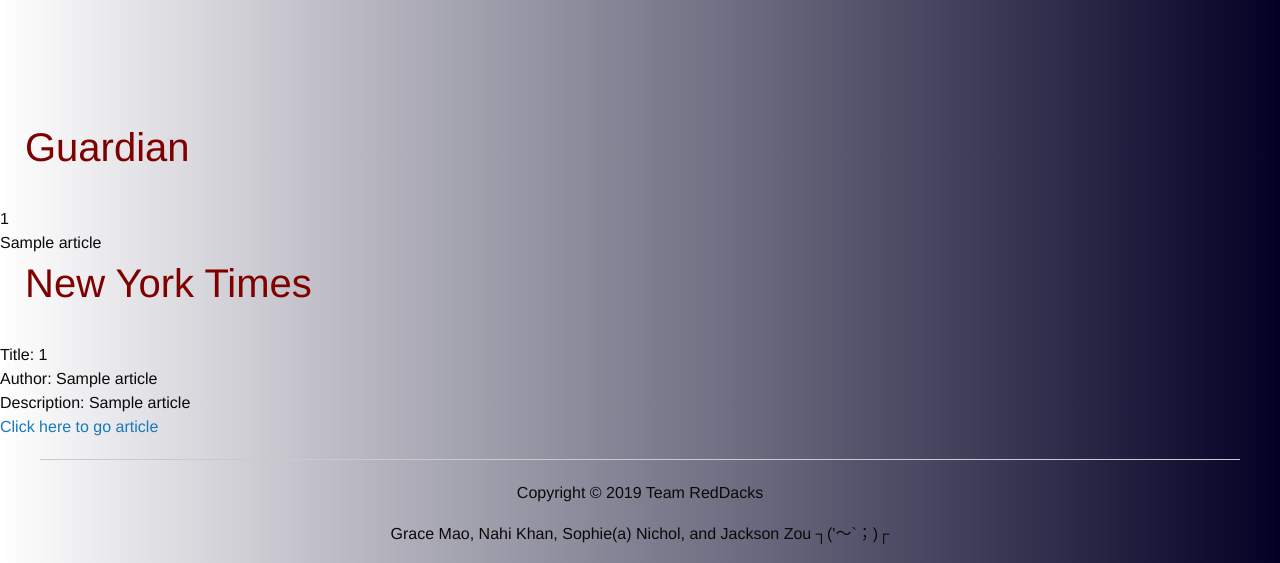
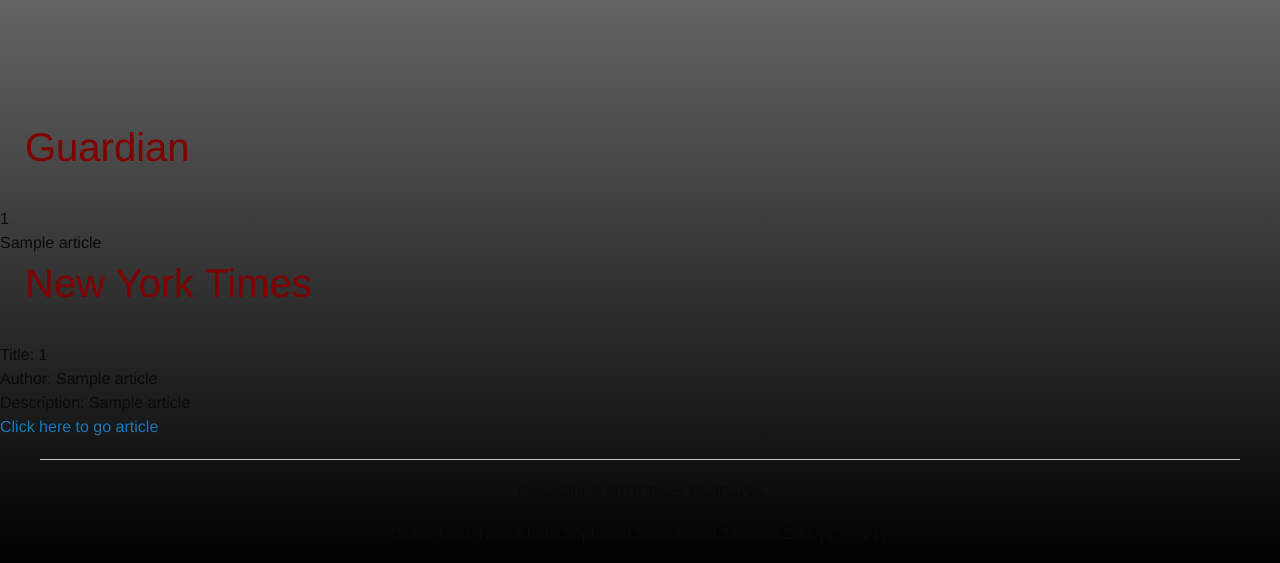
Before and after one commit to grace-mao23/Project1_RedDacks, a Flask app: template templates/results.html in a window 1280 px wide. Shown: the part 864-1427 px from the top of the page. Run offline with Flask 2, Linux system fonts and the light colour scheme; the template is opened without the code that fills it: most values are stand-ins (such as "Sample title", 1, 10 or a date in 2020); parts of the project's set-up code (start-up, migrations or seed data) failed here and were passed over; some libraries are stand-ins or nearby versions.

Commit message:
made it more bearable

```diff
--- a/templates/results.html
+++ b/templates/results.html
@@ -8,7 +8,7 @@
   <script src="https://cdn.jsdelivr.net/npm/foundation-sites@6.5.3/dist/js/foundation.min.js"></script>
   <style>
         body {
-            background: linear-gradient(90deg, rgba(255,255,255,1) 0%, rgba(2,0,36,1) 100%);
+            background: linear-gradient(180deg, rgba(255,255,255,1) 0%, rgba(0,0,0,1) 100%);
               }
           h1 {
             color: maroon;
```
Also changed, not shown: data/database.db.
